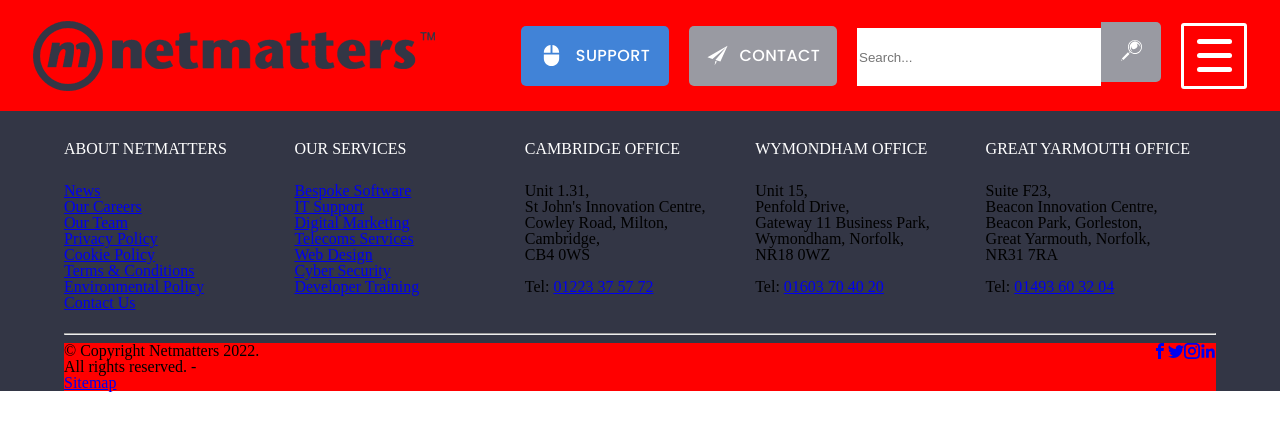
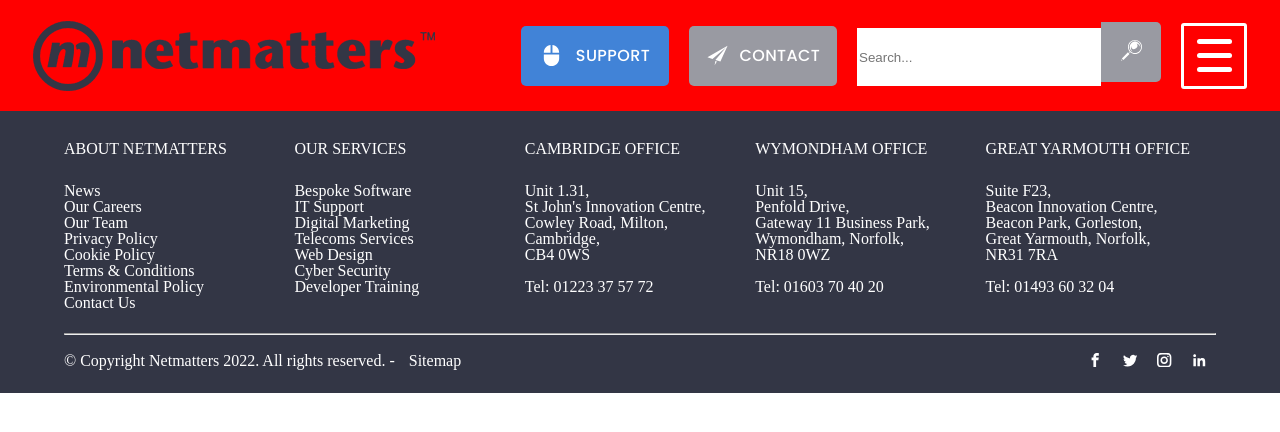
Before and after one commit to Syntax-Read3r/HTML-CSS-reflection, a React (Create React App) app: page / in a window 1280 px wide. Shown: the top 432 px of the page. Built offline with nearby package versions, Linux system fonts and the light colour scheme.

Commit message:
add a complete footer, not set to the bottom

```diff
--- a/src/Components/Footer/Footer.jsx
+++ b/src/Components/Footer/Footer.jsx
@@ -17,29 +17,29 @@
                             About Netmatters
                         </h4>
                         <ul>
-                            <li className='container__top-row--services--service--item'>
-                                <a href="https://www.netmatters.co.uk/news" >News</a>
+                            <li className='container__top-row--services--service'>
+                                <a href="#News" className='container__top-row--services--service--item'>News</a>
                             </li>
-                            <li  className='container__top-row--services--service--item'>
-                                <a href="https://www.netmatters.co.uk/our-careers" >Our Careers</a>
+                            <li  className='container__top-row--services--service'>
+                                <a href="#Our Service" className='container__top-row--services--service--item'>Our Careers</a>
                             </li>
-                            <li   className='container__top-row--services--service--item'>
-                                <a href="https://www.netmatters.co.uk/team" >Our Team</a>
+                            <li   className='container__top-row--services--service'>
+                                <a href="#Our Team" className='container__top-row--services--service--item'>Our Team</a>
                             </li>
-                            <li   className='container__top-row--services--service--item'>
-                                <a href="https://www.netmatters.co.uk/privacy-policy" >Privacy Policy</a>
+                            <li   className='container__top-row--services--service'>
+                                <a href="#Privacy" className='container__top-row--services--service--item' >Privacy Policy</a>
                             </li>
-                            <li   className='container__top-row--services--service--item'>
-                                <a href="https://www.netmatters.co.uk/cookie-policy" >Cookie Policy</a>
+                            <li   className='container__top-row--services--service'>
+                                <a href="#Cookie" className='container__top-row--services--service--item' >Cookie Policy</a>
                             </li>
-                            <li   className='container__top-row--services--service--item'>
-                                <a href="https://www.netmatters.co.uk/terms-and-conditions" >Terms &amp; Conditions</a>
+                            <li   className='container__top-row--services--service'>
+                                <a href="#Team" className='container__top-row--services--service--item'>Terms &amp; Conditions</a>
                             </li>
-                            <li   className='container__top-row--services--service--item'>
-                                <a href="https://www.netmatters.co.uk/our-culture/environmental-policy" >Environmental Policy</a>
+                            <li   className='container__top-row--services--service'>
+                                <a href="#Environmental" className='container__top-row--services--service--item'>Environmental Policy</a>
                             </li>
-                            <li   className='container__top-row--services--service--item'>
-                                <a href="https://www.netmatters.co.uk/contact-us" >Contact Us</a>
+                            <li   className='container__top-row--services--service'>
+                                <a href="#Contact" className='container__top-row--services--service--item' >Contact Us</a>
                             </li>
                         </ul>
                     </div>
@@ -48,26 +48,26 @@
                             Our Services
                         </h4>
                         <ul>
-                            <li  className='container__top-row--services--service--item'>
-                                <a href="#Bespoke" >Bespoke Software</a>
+                            <li  className='container__top-row--services--service'>
+                                <a href="#Bespoke" className='container__top-row--services--service--item'>Bespoke Software</a>
                             </li>
-                            <li  className='container__top-row--services--service--item'>
-                                <a href="#IT" >IT Support</a>
+                            <li  className='container__top-row--services--service'>
+                                <a href="#IT" className='container__top-row--services--service--item'>IT Support</a>
                             </li>
-                            <li  className='container__top-row--services--service--item'>
-                                <a href="#Digital" >Digital Marketing</a>
+                            <li  className='container__top-row--services--service'>
+                                <a href="#Digital" className='container__top-row--services--service--item'>Digital Marketing</a>
                             </li>
-                            <li  className='container__top-row--services--service--item'>
-                                <a href="#Telecos" >Telecoms Services</a>
+                            <li  className='container__top-row--services--service'>
+                                <a href="#Telecos" className='container__top-row--services--service--item' >Telecoms Services</a>
                             </li>
-                            <li  className='container__top-row--services--service--item'>
-                                <a href="#Web Design" >Web Design</a>
+                            <li  className='container__top-row--services--service'>
+                                <a href="#Web Design"  className='container__top-row--services--service--item' >Web Design</a>
                             </li>
-                            <li  className='container__top-row--services--service--item'>
-                                <a href="#Cyber" >Cyber Security</a>
+                            <li  className='container__top-row--services--service'>
+                                <a href="#Cyber"  className='container__top-row--services--service--item' >Cyber Security</a>
                             </li>
-                            <li  className='container__top-row--services--service--item'>
-                                <a href="#Developer" >Developer Training</a>
+                            <li  className='container__top-row--services--service'>
+                                <a href="#Developer"  className='container__top-row--services--service--item'>Developer Training</a>
                             </li>
                         </ul>
                     </div>
@@ -97,7 +97,7 @@
                                 &nbsp;
                             </li>
                             <li >
-                                Tel: <a href="tel:#tel">01223 37 57 72</a>
+                                Tel: <a href="tel:#tel" className="container__top-row--offices--location--tel">01223 37 57 72</a>
                             </li>
                         </ul>
                     </div>
@@ -125,7 +125,7 @@
                                 &nbsp;
                             </li>
                             <li>
-                                Tel: <a href="tel:01603704020">01603 70 40 20</a>
+                                Tel: <a href="tel:01603704020" className="container__top-row--offices--location--tel">01603 70 40 20</a>
                             </li>
                         </ul>
                     </div>
@@ -153,7 +153,7 @@
                                 &nbsp;
                             </li>
                             <li >
-                                Tel: <a href="tel:01493603204">01493 60 32 04</a>
+                                Tel: <a href="tel:01493603204" className="container__top-row--offices--location--tel">01493 60 32 04</a>
                             </li>
                         </ul>
                     </div>
@@ -165,21 +165,21 @@
                 </div>
                 <div className="container__bottom-row--content">
                     <div className="container__bottom-row--content--copyright">
-                        © Copyright Netmatters 2022.<br className="BR_77" /> All rights reserved. <span className="SPAN_78">-</span>
-                        <ul className="UL_79">
-                            <li className="LI_80">
-                                <a href="#Sitemap" className="A_81">Sitemap</a>
-                            </li>
-                        </ul>
+                        <p>© Copyright Netmatters 2022. All rights reserved. -  <a href="#Sitemap" className="container__bottom-row--content--copyright--linkItem">Sitemap</a></p>
+
                     </div>
                     <div className="container__bottom-row--content--socials">
-                        <a href="https://en-gb.facebook.com/netmatters/" rel="noopener noreferrer" className="container__bottom-row--content--socials--item"><ImFacebook/></a>
+                        <a href="https://en-gb.facebook.com/netmatters/" rel="noopener noreferrer" className="container__bottom-row--content--socials--icon"><ImFacebook
+                        className="container__bottom-row--content--socials--icon--one"/></a>
 
-                        <a href="https://twitter.com/netmattersltd" rel="noopener noreferrer" className="container__bottom-row--content--socials--item"><BsTwitter/></a>
+                        <a href="https://twitter.com/netmattersltd" rel="noopener noreferrer" className="container__bottom-row--content--socials--icon"><BsTwitter
+                        className="container__bottom-row--content--socials--icon--two"/></a>
 
-                        <a href="https://www.instagram.com/netmattersltd/" rel="noopener noreferrer" className="container__bottom-row--content--socials--item"><GrInstagram/></a>
+                        <a href="https://www.instagram.com/netmattersltd/" rel="noopener noreferrer" className="container__bottom-row--content--socials--icon"><GrInstagram
+                        className="container__bottom-row--content--socials--icon--three"/></a>
 
-                        <a href="https://www.linkedin.com/company/netmatters-ltd/" rel="noopener noreferrer" className="container__bottom-row--content--socials--item"><GrLinkedinOption/></a>
+                        <a href="https://www.linkedin.com/company/netmatters-ltd/" rel="noopener noreferrer" className="container__bottom-row--content--socials--icon"><GrLinkedinOption
+                        className="container__bottom-row--content--socials--icon--four" /></a>
                     </div>
                 </div>
             </div>
--- a/src/Components/Footer/_footer.scss
+++ b/src/Components/Footer/_footer.scss
@@ -1,10 +1,12 @@
 .footer {
+    display: flex;
+    flex-direction: column;
     background-color: #333645;
+
 }
 
 .container {
 
-    margin-top: 30px;
     width: 90%;
     margin: 0 auto;
     padding: 0 15px;
@@ -16,13 +18,28 @@
         &--services {
             display: grid;
             grid-template-columns: 1fr 1fr;
+            grid-gap: -30px;
+
+            &--service--item {
+                text-decoration: none;
+                color: #fff;
+            }
         }
         &--offices {
             display: grid;
             grid-template-columns: 1fr 1fr 1fr;
 
+
             &--location {
                 margin-bottom: 30px;
+                color: #fff
+
+
+            }
+
+            &--location--tel {
+                text-decoration: none;
+                color: #fff;
             }
         }
 
@@ -40,11 +57,93 @@
         // Bootom Row of footer
 
     &__bottom-row {
+        margin: 0px 0px 30px 0;
+        height: 30px;
+
         &--content {
+            margin-top: 2px;
             display: flex;
             justify-content: space-between;
-            background-color: red;
+            align-items: center;
+            color: #fff;
 
+
+            &--copyright {
+                &--linkItem {
+                    text-decoration: none;
+                    color: #fff;
+                    margin-left: 10px;
+                }
+
+                &--linkItem:hover {
+                    text-decoration: underline;
+                }
+            }
+
+            // socials
+
+            &--socials {
+                display: flex;
+                justify-content: space-between;
+                align-items: center;
+
+
+                &--icon {
+                font-size: .9rem;
+                    text-decoration: none;
+                    color: #fff;
+                    max-height: 38px;
+
+                    &--one {
+                        content: inherit;
+                        padding: 10px                    ;
+
+                        }
+                    &--one:hover {
+                        background-color: #1877f2;
+                        border-radius: 50%;
+                        -webkit-border-radius: 50%;
+                        -moz-border-radius: 50%;
+                        -ms-border-radius: 50%;
+                        -o-border-radius: 50%;
+}
+                    &--two {
+                        padding: 10px;
+
+                    }
+                    &--two:hover {
+                        background-color: #1da1f2;
+                        border-radius: 50%;
+                        -webkit-border-radius: 50%;
+                        -moz-border-radius: 50%;
+                        -ms-border-radius: 50%;
+                        -o-border-radius: 50%;
+                    }
+                    &--three {
+                        padding: 10px;
+                    }
+                    &--three:hover {
+                        background-color: #cd201f;
+                        border-radius: 50%;
+                        -webkit-border-radius: 50%;
+                        -moz-border-radius: 50%;
+                        -ms-border-radius: 50%;
+                        -o-border-radius: 50%;
+                    }
+                    &--four {
+                        padding: 10px;
+                    }
+                    &--four:hover {
+                        background-color: #0077b5;
+                        border-radius: 50%;
+                        -webkit-border-radius: 50%;
+                        -moz-border-radius: 50%;
+                        -ms-border-radius: 50%;
+                        -o-border-radius: 50%;
+                    }
+
+                }
+            }
         }
     }
 
--- a/src/Components/Styles/sass/main.css
+++ b/src/Components/Styles/sass/main.css
@@ -225,11 +225,12 @@
 }
 
 .footer {
+  display: flex;
+  flex-direction: column;
   background-color: #333645;
 }
 
 .container {
-  margin-top: 30px;
   width: 90%;
   margin: 0 auto;
   padding: 0 15px;
@@ -241,6 +242,11 @@
 .container__top-row--services {
   display: grid;
   grid-template-columns: 1fr 1fr;
+  grid-gap: -30px;
+}
+.container__top-row--services--service--item {
+  text-decoration: none;
+  color: #fff;
 }
 .container__top-row--offices {
   display: grid;
@@ -248,6 +254,11 @@
 }
 .container__top-row--offices--location {
   margin-bottom: 30px;
+  color: #fff;
+}
+.container__top-row--offices--location--tel {
+  text-decoration: none;
+  color: #fff;
 }
 .container__top-row h4 {
   color: #fff;
@@ -256,8 +267,78 @@
   margin-top: 30px;
   margin-bottom: 26px;
 }
+.container__bottom-row {
+  margin: 0px 0px 30px 0;
+  height: 30px;
+}
 .container__bottom-row--content {
+  margin-top: 2px;
   display: flex;
   justify-content: space-between;
-  background-color: red;
+  align-items: center;
+  color: #fff;
+}
+.container__bottom-row--content--copyright--linkItem {
+  text-decoration: none;
+  color: #fff;
+  margin-left: 10px;
+}
+.container__bottom-row--content--copyright--linkItem:hover {
+  text-decoration: underline;
+}
+.container__bottom-row--content--socials {
+  display: flex;
+  justify-content: space-between;
+  align-items: center;
+}
+.container__bottom-row--content--socials--icon {
+  font-size: 0.9rem;
+  text-decoration: none;
+  color: #fff;
+  max-height: 38px;
+}
+.container__bottom-row--content--socials--icon--one {
+  content: inherit;
+  padding: 10px;
+}
+.container__bottom-row--content--socials--icon--one:hover {
+  background-color: #1877f2;
+  border-radius: 50%;
+  -webkit-border-radius: 50%;
+  -moz-border-radius: 50%;
+  -ms-border-radius: 50%;
+  -o-border-radius: 50%;
+}
+.container__bottom-row--content--socials--icon--two {
+  padding: 10px;
+}
+.container__bottom-row--content--socials--icon--two:hover {
+  background-color: #1da1f2;
+  border-radius: 50%;
+  -webkit-border-radius: 50%;
+  -moz-border-radius: 50%;
+  -ms-border-radius: 50%;
+  -o-border-radius: 50%;
+}
+.container__bottom-row--content--socials--icon--three {
+  padding: 10px;
+}
+.container__bottom-row--content--socials--icon--three:hover {
+  background-color: #cd201f;
+  border-radius: 50%;
+  -webkit-border-radius: 50%;
+  -moz-border-radius: 50%;
+  -ms-border-radius: 50%;
+  -o-border-radius: 50%;
+}
+.container__bottom-row--content--socials--icon--four {
+  padding: 10px;
+}
+.container__bottom-row--content--socials--icon--four:hover {
+  background-color: #0077b5;
+  border-radius: 50%;
+  -webkit-border-radius: 50%;
+  -moz-border-radius: 50%;
+  -ms-border-radius: 50%;
+  -o-border-radius: 50%;
 }/*# sourceMappingURL=main.css.map */
```
Also changed, not shown: 1 other file (tests, documents, lock files or other folders).
